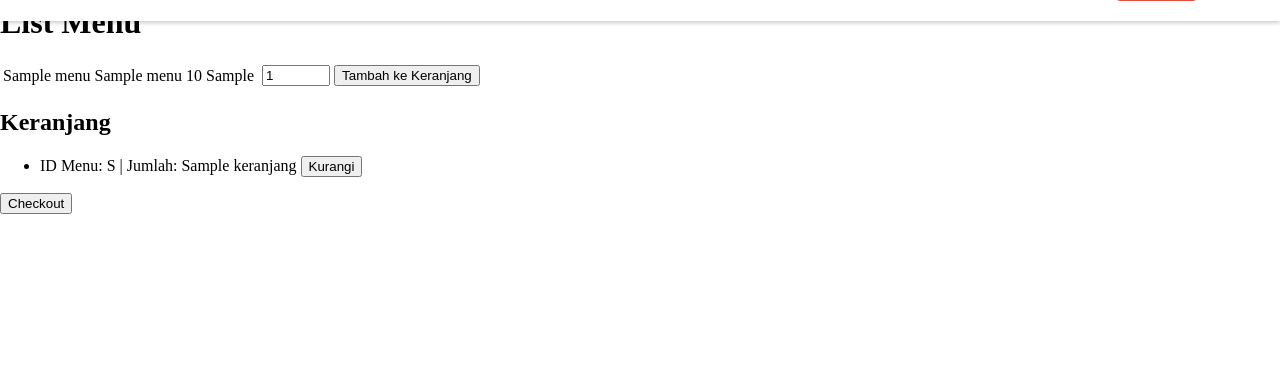
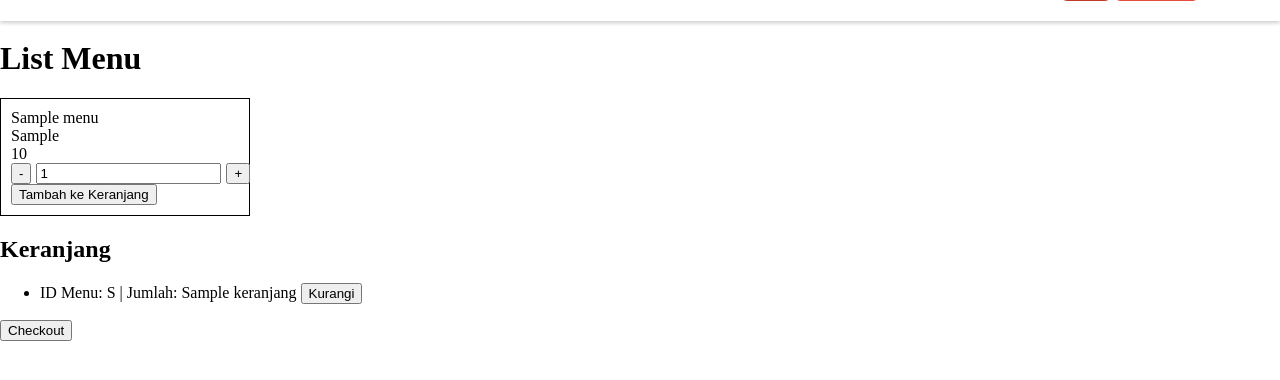
Before and after one commit to AllmerDjibran2405356/projectMammave_Kelompok-4, a CodeIgniter 4 app: the page made by app/Views/Pelanggan/viewPemesanan.php in a window 1280 px wide. Shown: the part 60-440 px from the top of the page. Run offline with PHP 8.4 and a stand-in for CodeIgniter, Linux system fonts and the light colour scheme; the template is opened without the code that fills it: most values are stand-ins (such as "Sample title", 1, 10 or a date in 2020); data that the repository does not hold is empty; some libraries are stand-ins or nearby versions.

Commit message:
update 2:38

```diff
--- a/app/Controllers/Pelanggan/controllerPemesanan.php
+++ b/app/Controllers/Pelanggan/controllerPemesanan.php
@@ -17,6 +17,7 @@
 
         $menu_list = $menuModel->select('menu_list.*, menu_kategori.Nama_Kategori')
                                ->join('menu_kategori', 'menu_kategori.ID_Kategori = menu_list.ID_Kategori')
+                               ->where('menu_list.Menu_Status', 'active')
                                ->findAll();
 
         $nama_menu_keranjang = [];
--- a/app/Models/Database/menu_list.php
+++ b/app/Models/Database/menu_list.php
@@ -5,6 +5,6 @@
 class menu_list extends Model{
     protected $table = 'menu_list';
     protected $primaryKey = 'ID_Menu';
-    protected $allowedFields = ['Nama_Menu', 'ID_Kategori', 'Harga', 'Deskripsi_Menu', 'Nama_Gambar'];
+    protected $allowedFields = ['Nama_Menu', 'ID_Kategori', 'Harga', 'Deskripsi_Menu', 'Nama_Gambar', 'Menu_Status'];
 }
 ?>
--- a/app/Views/Mitra/viewManajemenMenu.php
+++ b/app/Views/Mitra/viewManajemenMenu.php
@@ -33,6 +33,7 @@
                         <td class="tombolAksi">
                             <button type="button" onclick='openEditMenu(<?= json_encode($menu) ?>)'>Edit</button>
                             <form action="<?= base_url('Mitra/controllerManajemenMenu/deleteMenu/' . $menu['ID_Menu']) ?>" method="post" onsubmit="return confirm('Apakah anda yaking ingi menghapus menu ini?')">
+                                <input type="hidden" name="deleteMenu" value="deleted">
                                 <button type="submit">Delete</button>
                             </form>
                         </td>
--- a/app/Views/Pelanggan/viewHomepage.php
+++ b/app/Views/Pelanggan/viewHomepage.php
@@ -8,6 +8,7 @@
         <link rel="stylesheet" href="<?= base_url('css/pelanggan/animasi.css') ?>">
         <link rel="stylesheet" href="<?= base_url('css/Pelanggan/header.css') ?>">
         <link rel="stylesheet" href="<?= base_url('css/Pelanggan/footer.css') ?>">
+        <link rel="stylesheet" href="https://cdn.jsdelivr.net/npm/bootstrap-icons@1.11.1/font/bootstrap-icons.css">
     </head>
     <body>
         <?= view('layout/header') ?>
--- a/app/Views/Pelanggan/viewLoginAkun.php
+++ b/app/Views/Pelanggan/viewLoginAkun.php
@@ -7,6 +7,7 @@
         <link rel="stylesheet" href="<?= base_url('css/Pelanggan/homepage.css') ?>">
         <link rel="stylesheet" href="<?= base_url('css/Pelanggan/header.css') ?>">
         <link rel="stylesheet" href="<?= base_url('css/Pelanggan/footer.css') ?>">
+        <link rel="stylesheet" href="https://cdn.jsdelivr.net/npm/bootstrap-icons@1.11.1/font/bootstrap-icons.css">
     </head>
     <body>
         <?= view('layout/header') ?>
--- a/app/Views/Pelanggan/viewPemesanan.php
+++ b/app/Views/Pelanggan/viewPemesanan.php
@@ -7,39 +7,35 @@
         <link rel="stylesheet" href="<?= base_url('css/pelanggan/homepage.css') ?>">
         <link rel="stylesheet" href="<?= base_url('css/Pelanggan/header.css') ?>">
         <link rel="stylesheet" href="<?= base_url('css/Pelanggan/footer.css') ?>">
+        <link rel="stylesheet" href="https://cdn.jsdelivr.net/npm/bootstrap-icons@1.11.1/font/bootstrap-icons.css">
     </head>
     <body>
         <?= view('layout/header') ?>
 
+        <h1 class="judulListMenu">List Menu</h1>
         <div class="listMenu">
-            <h1>List Menu</h1>
             <?php if(session()->getFlashdata('success')): ?>
                 <p style="color: green;"><?= session()->getFlashdata('success') ?></p>
             <?php endif; ?>
-            <table>
             <?php foreach($menu_list as $menu): ?>
-                    <tr>
-                        <td><?= esc($menu['Nama_Menu']) ?></td>
-                        <td><?= esc($menu['Nama_Kategori']) ?></td>
-                        <td><?= esc($menu['Harga']) ?></td>
-                        <td><?= esc($menu['Deskripsi_Menu']) ?></td>
-                        <td>
+                <div class="menuItem">
                     <?php if(!empty($menu['Nama_Gambar']) && file_exists(FCPATH . 'images/menu/' . ($menu['Nama_Gambar']))): ?>
-                            <img src="<?= base_url('images/menu/' . esc($menu['Nama_Gambar'])) ?>">
+                        <img src="<?= base_url('images/menu/' . esc($menu['Nama_Gambar'])) ?>"><br>
                     <?php endif; ?>
-                        </td>
-                        <td>
+                    <?= esc($menu['Nama_Menu']) ?><br>
+                    <?= esc($menu['Deskripsi_Menu']) ?><br>
+                    <?= esc($menu['Harga']) ?>
                     <form action="<?= site_url('/Pelanggan/controllerPemesanan/tambahKeranjang') ?>" method="post">
                         <input type="hidden" name="ID_Menu" value="<?= esc($menu['ID_Menu']) ?>">
-                            <input type="number" name="jumlah" value="1" min="1" style="width: 60px;">
-                        </td>
-                        <td>
+                        <div class="jumlahItem">
+                            <button type="button" onclick="changeJumlah(<?= esc($menu['ID_Menu']) ?>, -1)">-</button>
+                            <input type="number" id="jumlahInput_<?= esc($menu['ID_Menu']) ?>" name="jumlah" value="1" min="1">
+                            <button type="button" onclick="changeJumlah(<?= esc($menu['ID_Menu']) ?>, 1)">+</button>
+                        </div>
                         <button type="submit">Tambah ke Keranjang</button>
                     </form>
-                        </td>
-                    </tr>
+                </div>
             <?php endforeach ?>
-            </table>
         </div>
 
         <div class="keranjang">
--- a/app/Views/Pelanggan/viewRegisterAkun.php
+++ b/app/Views/Pelanggan/viewRegisterAkun.php
@@ -5,6 +5,7 @@
         <script src="<?= base_url('js/Pelanggan/registerAkun.js') ?>"></script>
         <link rel="stylesheet" href="<?= base_url('css/Pelanggan/registerAkun.css') ?>">
         <link rel="stylesheet" href="<?= base_url('css/Pelanggan/header.css') ?>">
+        <link rel="stylesheet" href="https://cdn.jsdelivr.net/npm/bootstrap-icons@1.11.1/font/bootstrap-icons.css">
     </head>
     <body>
         <?= view('layout/header') ?>
--- a/app/Views/Pelanggan/viewRiwayatPemesanan.php
+++ b/app/Views/Pelanggan/viewRiwayatPemesanan.php
@@ -5,6 +5,7 @@
         <script src="<?= base_url('js/Pelanggan/riwayatPemesanan.js') ?>"></script>
         <link rel="stylesheet" href="<?= base_url('css/Pelanggan/riwayatPemesanan.css') ?>">
         <link rel="stylesheet" href="<?= base_url('css/Pelanggan/header.css') ?>">
+        <link rel="stylesheet" href="https://cdn.jsdelivr.net/npm/bootstrap-icons@1.11.1/font/bootstrap-icons.css">
     </head>
     <body>
         <?= view('layout/header') ?>
--- a/public/css/Pelanggan/pemesanan.css
+++ b/public/css/Pelanggan/pemesanan.css
@@ -1,8 +1,27 @@
 .listMenu{
-    margin-top: 5%;
+    display: flex;
+    flex-wrap: wrap;
+    gap: 20px;
 }
-
-img{
-    width: 500px;
-    height: auto;
+.judulListMenu{
+    margin-top: 100px;
 }
+.menuItem{
+    border: 1px solid black;
+    padding: 10px;
+    width: 250px;
+    box-sizing: border-box;
+}
+.menuItem img {
+    display: block;
+    margin: 0 auto;
+    width: 100%;
+    height: 200px;
+    object-fit: cover;
+    border-radius: 5px;
+}
+.jumlahItem{
+    display: flex;
+    align-items: center;
+    gap: 5px;
+}
--- a/public/js/Pelanggan/pemesanan.js
+++ b/public/js/Pelanggan/pemesanan.js
@@ -1,3 +1,10 @@
 function goBack(){
     window.history.back();
 }
+function changeJumlah(idMenu, delta) {
+    const input = document.getElementById('jumlahInput_' + idMenu);
+    let value = parseInt(input.value) || 1;
+    value += delta;
+    if (value < 1) value = 1;
+    input.value = value;
+}
```
Also changed, not shown: app/Controllers/Mitra/controllerManajemenMenu.php (+3 -9 lines). Lines whose indentation alone changed are shown as unchanged.
